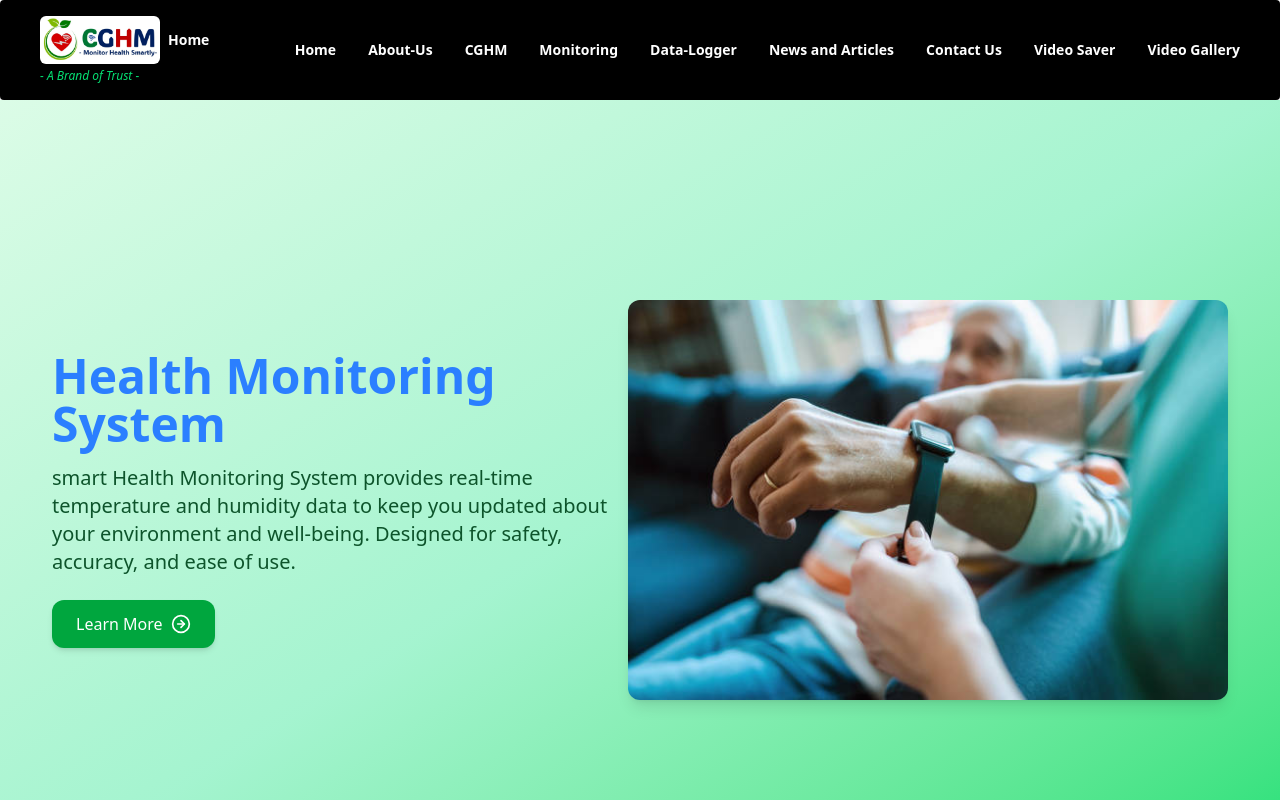
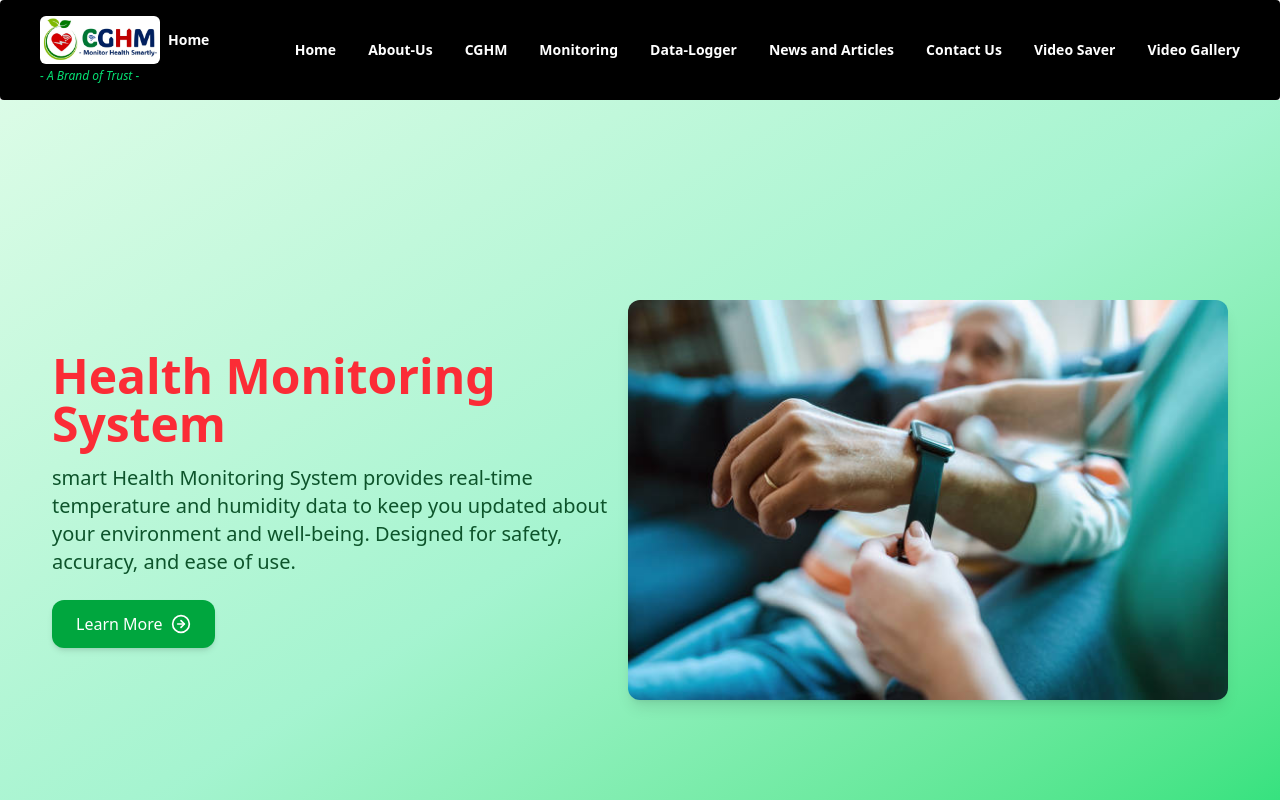
Before and after one commit to sanjukrjais/cghmdileep-main, a React (Vite) app: page / in a window 1280 px wide. Shown: the top 800 px of the page. Built offline with nearby package versions, Linux system fonts and the light colour scheme; no server answers.

Commit message:
change color to red

```diff
--- a/src/components/Body.jsx
+++ b/src/components/Body.jsx
@@ -18,7 +18,7 @@ const Home = () => {
       {/* Hero Section */}
       <section className="bg-gradient-to-br from-green-100 via-emerald-200 to-green-400 min-h-screen flex flex-col md:flex-row items-center justify-center px-4 py-8 sm:px-6 lg:px-10">
         <div className="max-w-xl md:w-1/2 text-center sm:text-left">
-          <h1 className="text-4xl sm:text-5xl font-extrabold text-blue-500 mb-4">
+          <h1 className="text-4xl sm:text-5xl font-extrabold text-red-500 mb-4">
             Health Monitoring System
           </h1>
           <p className="text-lg sm:text-xl mb-6 text-green-900">
```
Also changed, not shown: 1 other file (tests, documents, lock files or other folders).
